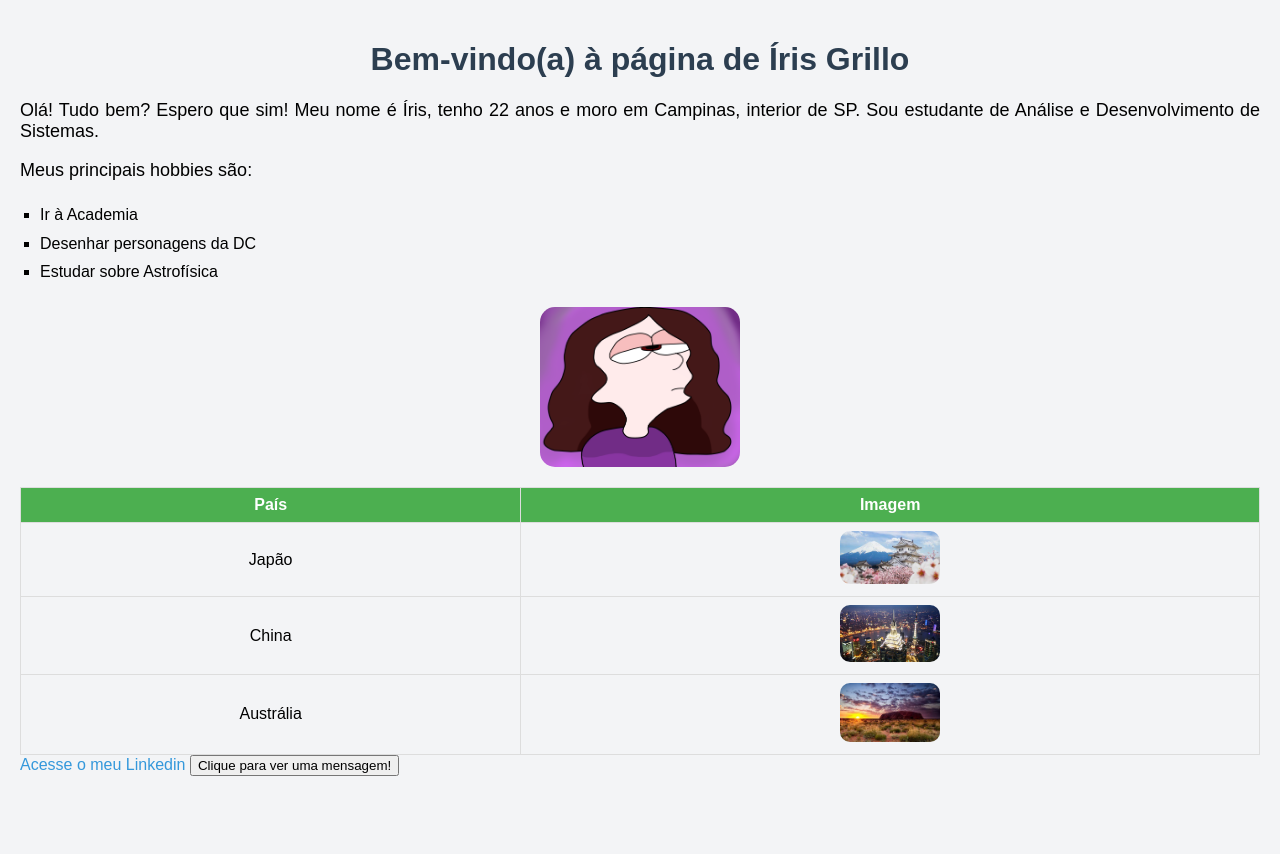
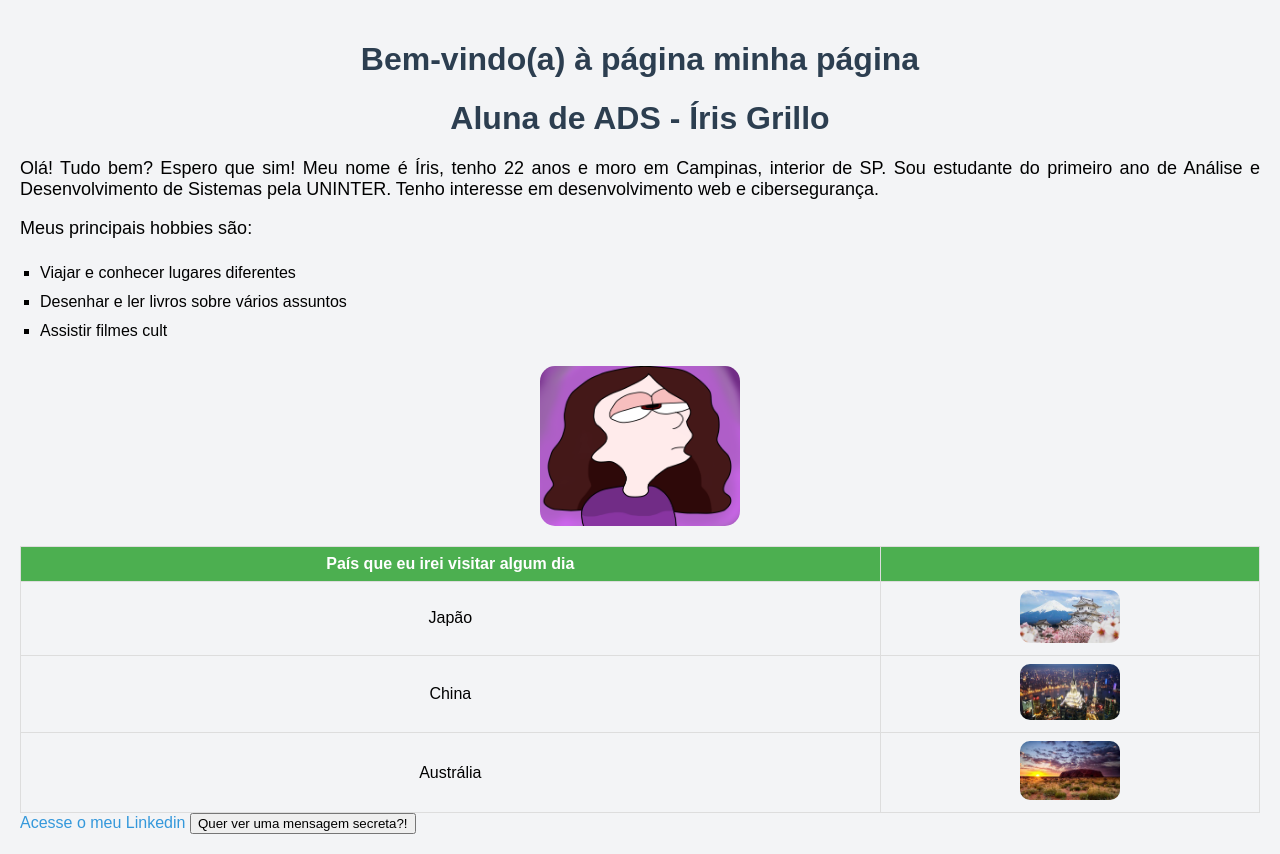
Before and after one commit to irisgrillo/trabalho.fds, a plain HTML site: page index.html in a window 1280 px wide. Before the commit the page ends 800 px from the top, so only its background shows below. Drawn offline with Linux system fonts and the light colour scheme.

Commit message:
index.html

```diff
--- a/index.html
+++ b/index.html
@@ -7,23 +7,28 @@
     <link rel="stylesheet" href="styles.css">
 </head>
 <body>
-    <h1>Bem-vindo(a) à página de Íris Grillo</h1>
+    <h1>Bem-vindo(a) à página minha página</h1>
+    <h1> Aluna de ADS - Íris Grillo </h1>
+
     <p>
-        Olá! Tudo bem? Espero que sim! Meu nome é Íris, tenho 22 anos e moro em Campinas, interior de SP. Sou estudante de Análise e Desenvolvimento de Sistemas.
+        Olá! Tudo bem? Espero que sim!
+        Meu nome é Íris, tenho 22 anos e moro em Campinas, interior de SP.
+        Sou estudante do primeiro ano de Análise e Desenvolvimento de Sistemas pela UNINTER.
+        Tenho interesse em desenvolvimento web e cibersegurança.
     </p>
     <p>
         Meus principais hobbies são:
     </p>
     <ul>
-        <li>Ir à Academia</li>
-        <li>Desenhar personagens da DC</li>
-        <li>Estudar sobre Astrofísica</li>
+        <li>Viajar e conhecer lugares diferentes</li>
+        <li>Desenhar e ler livros sobre vários assuntos</li>
+        <li>Assistir filmes cult</li>
     </ul>
     <img src="imagens/icon.png" alt="arte" class="hobby-img">
     <table>
         <tr>
-            <th>País</th>
-            <th>Imagem</th>
+            <th>País que eu irei visitar algum dia</th>
+            <th> </th>
         </tr>
         <tr>
             <td>Japão</td>
@@ -35,11 +40,11 @@
         </tr>
         <tr>
             <td>Austrália</td>
-            <td><img src="imagens/australia.jpeg" alt="Austráliaa" class="table-img"></td>
+            <td><img src="imagens/australia.jpeg" alt="Austrália" class="table-img"></td>
         </tr>
     </table>
     <a href="https://www.linkedin.com/in/irisgrillo/" target="_blank">Acesse o meu Linkedin</a>
-    <button id="message-btn">Clique para ver uma mensagem!</button>
+    <button id="message-btn">Quer ver uma mensagem secreta?!</button>
     <p id="message" style="display: none;"></p>
     <script src="script.js"></script>
 </body>
```
